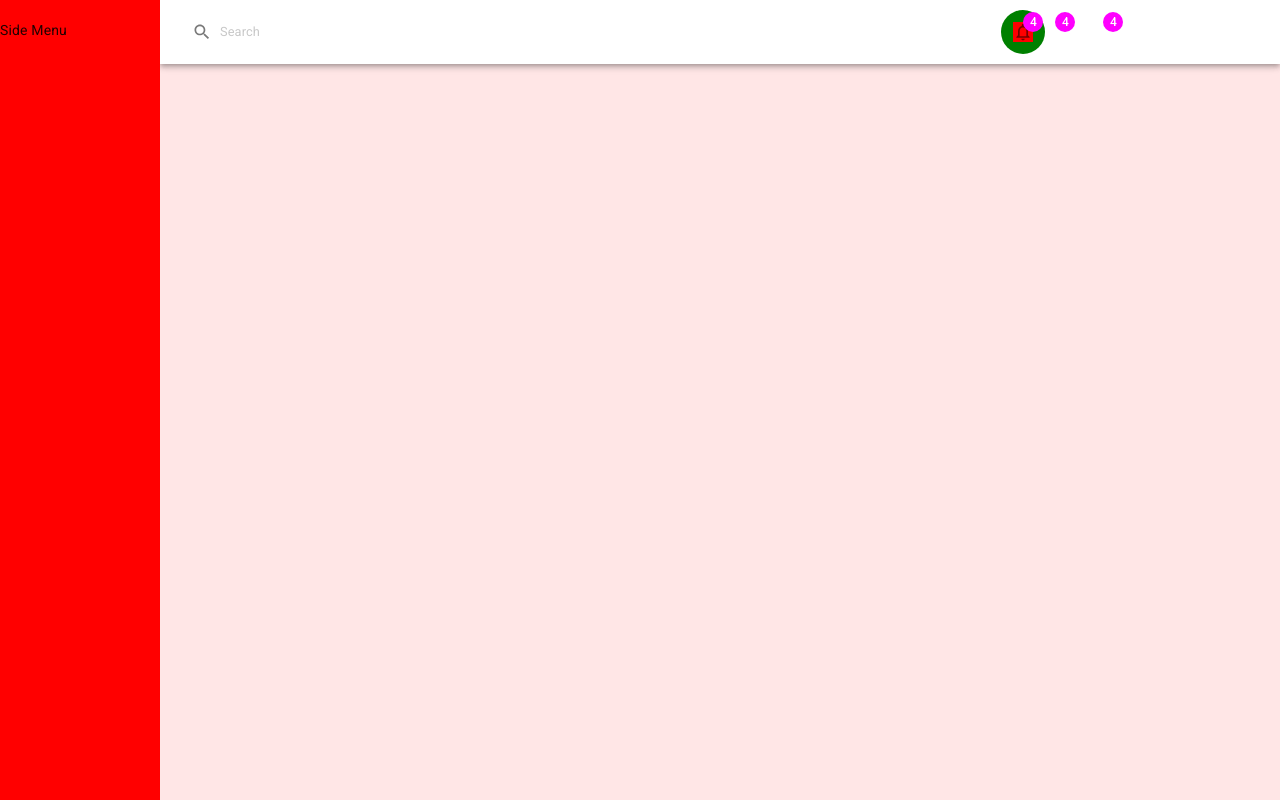
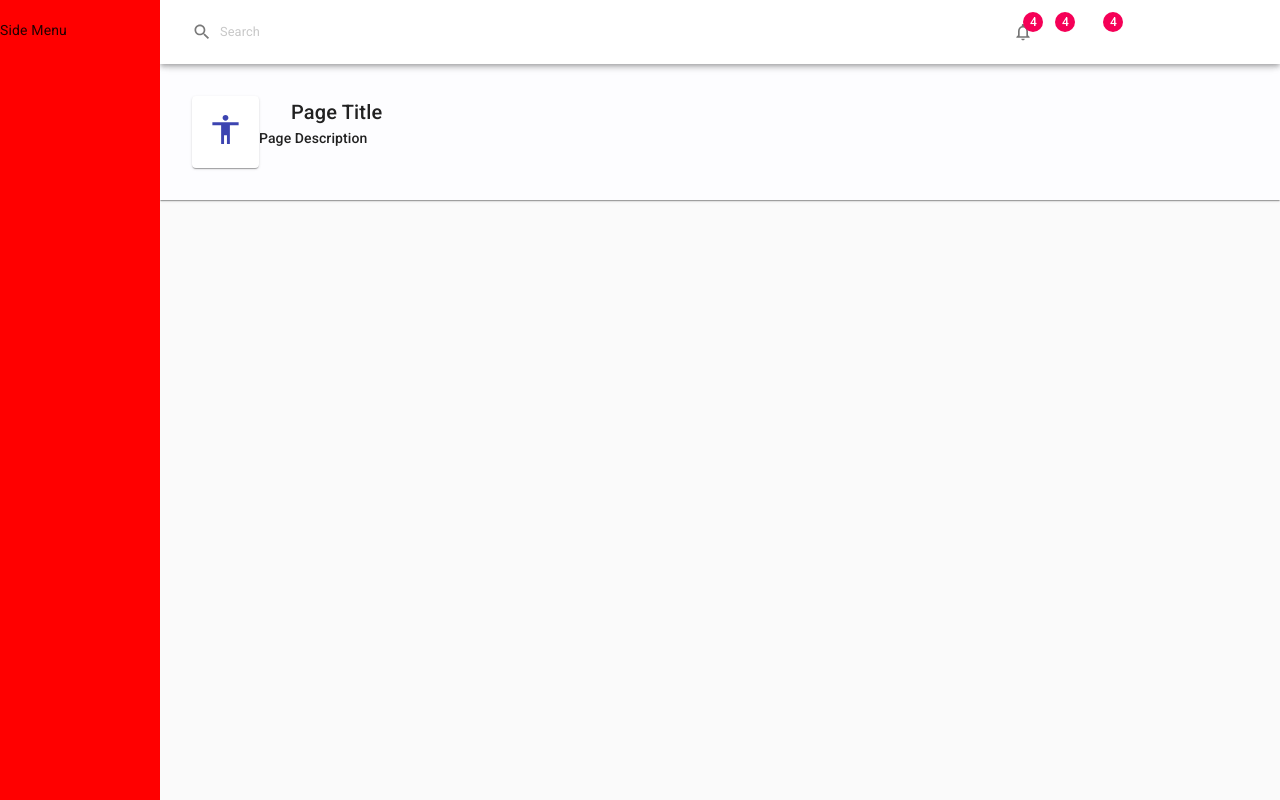
Before and after one commit to asadcs/React-Material-UI-Complete, a React (Create React App) app: page / in a window 1280 px wide. Built offline with nearby package versions, Linux system fonts and the light colour scheme.

Commit message:
PageHeader.js Added with customized theme
Page

```diff
--- a/src/App/App.js
+++ b/src/App/App.js
@@ -1,23 +1,16 @@
 
-import { createMuiTheme, CssBaseline, makeStyles, ThemeProvider } from '@material-ui/core';
+import { createMuiTheme, CssBaseline, makeStyles, ThemeProvider,Card } from '@material-ui/core';
 import Header from '../components/Header';
+import PageHeader from '../components/PageHeader';
 import SideMenumakeStyles from '../components/SideMenumakeStyles';
 import SideMenuWithStyles from '../components/SideMenuWithStyles';
 import './App.css';
+import AccessibilityIcon from '@material-ui/icons/Accessibility';
 
 const theme = createMuiTheme({
   palette:{
-    primary:{
-      main:'#FF0000',
-      light:'#FFFF00'
-    },
-    secondary:{
-      main:'#FF00FF',
-      light:'#808000'
-    },
-    background:{
-      default:'#ffe6e6'
-    }
+
+
   }
 })
 const useStyle=makeStyles(
@@ -39,6 +32,11 @@ function App() {
       <ThemeProvider theme={theme}>
       <SideMenuWithStyles/>
       <Header/>
+      <PageHeader
+      title="Page Title"
+      subtitle="Page Description"
+      icon={<AccessibilityIcon fontSize="large"/>}>
+      </PageHeader>
       <CssBaseline/>
       </ThemeProvider>
     </div>
--- a/src/components/Header.js
+++ b/src/components/Header.js
@@ -13,7 +13,8 @@ import SearchIcon from '@material-ui/icons/Search';
 const useStyles = makeStyles((theme) => ({
     root: {
         flexGrow: 1,
-        backgroundColor:'#fff'
+        backgroundColor:'#fff',
+        transform : 'translateZ(0)'
     },
     menuButton: {
         marginRight: theme.spacing(2),
@@ -55,7 +56,7 @@ export default function Header() {
                         <InputBase />
                     </Grid>
                     <Grid item  >
-                        <IconButton classes={{root:classes.btnRoot,label:classes.btnLabel}} >
+                        <IconButton >
                             <Badge badgeContent={4} color='secondary'>
                                 <NotificationsNoneIcon fontSize="small"/>
                             </Badge>
--- a/src/components/PageHeader.js
+++ b/src/components/PageHeader.js
@@ -1,10 +1,46 @@
-import { Paper } from '@material-ui/core'
+import { Paper,Card, Typography, makeStyles, FormHelperText } from '@material-ui/core'
 import React from 'react'
 
-export default function PageHeader() {
+const useStyle=makeStyles(theme=>({
+    root:{
+        backgroundColor:'#fdfdff'
+    },
+    PageHeader:{
+        padding:theme.spacing(4),
+        display:'flex',
+        marginBottom:theme.spacing(2)
+    },
+    PageIcon:{
+        display:'inline-block',
+        padding:theme.spacing(2),
+        color:'#3c44b1'
+    },
+    PageTitle:{
+        paddingLeft:theme.spacing(4),
+        '& .MuiTypography-subtitle2':{
+            opacity:'0.6'
+        }
+    },
+    PageSubTitle:{
+        paddingLeft:theme.spacing(4)
+    }
+}))
+export default function PageHeader(props) {
+    const classes=useStyle()
+    const {title,subtitle,icon}=props
+    console.log(props)
+    console.log(props.title)
     return (
-        <Paper elevation={1}>
-
+        <Paper elevation={1} square className={classes.root}>
+            <div className={classes.PageHeader}>
+                <Card className={classes.PageIcon}>
+                    {props.icon}
+                </Card>
+                <div>
+                    <Typography variant="h6" component="div" className={classes.PageTitle}>{props.title}</Typography>
+                    <Typography variant="subtitle2" component="div">{props.subtitle}</Typography>
+                </div>
+            </div>
         </Paper>
     )
 }
```
